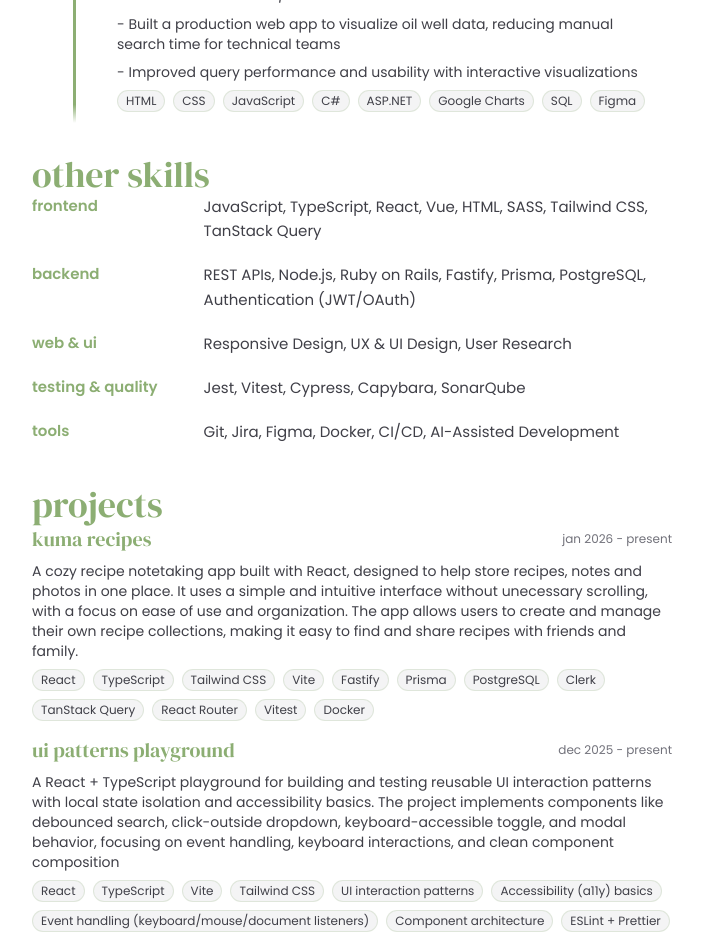
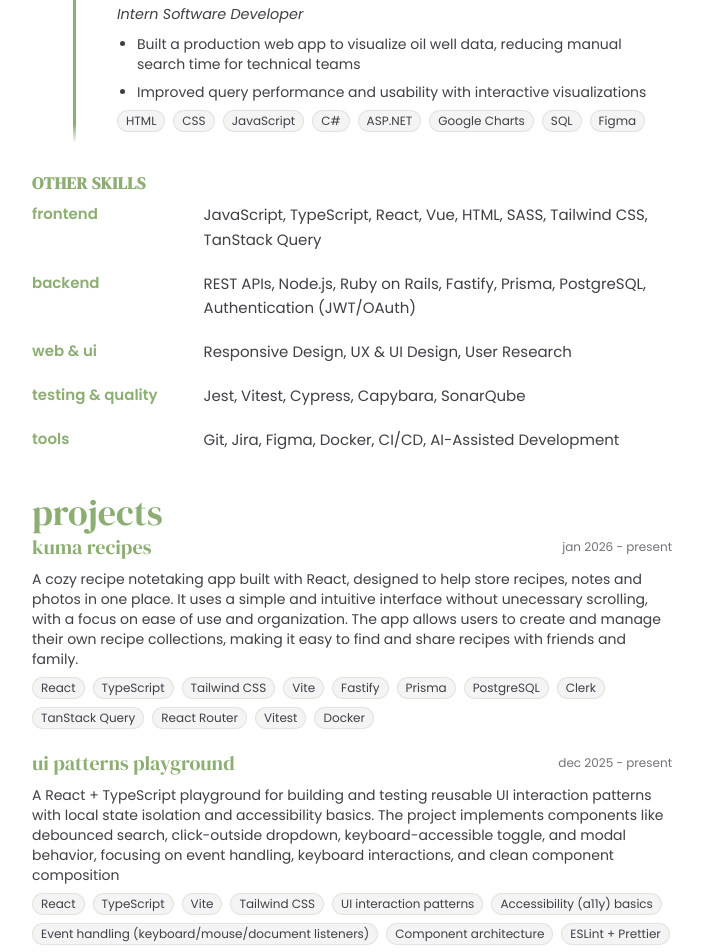
Before and after one commit to Jennykuma/portfolio-site-v2, a React (Vite) app: page / in a window 1280 px wide. Shown: the part 1580-2532 px from the top of the page, without its empty margins (288-991 px from the left). Built offline with nearby package versions, Linux system fonts and the light colour scheme.

Commit message:
Clean up

```diff
--- a/eslint.config.js
+++ b/eslint.config.js
@@ -3,10 +3,10 @@
 import reactRefresh from "eslint-plugin-react-refresh";
 import { defineConfig, globalIgnores } from "eslint/config";
 import globals from "globals";
+import prettier from "eslint-config-prettier";
 import tseslint from "typescript-eslint";
 
 export default defineConfig([
-    // 👇 Replace your old .eslintignore with this
     globalIgnores(["dist", "node_modules", "coverage"]),
 
     {
@@ -23,7 +23,6 @@
             globals: globals.browser,
         },
         rules: {
-            // Recommended small tweaks
             "no-unused-vars": "off",
             "@typescript-eslint/no-unused-vars": [
                 "warn",
--- a/index.html
+++ b/index.html
@@ -22,6 +22,6 @@
 			id="root"
 			class="bg-white text-zinc-700 dark:bg-zinc-800 dark:text-gray-200 min-h-screen py-2"
 		></div>
-		<script type="module" src="/src/main.jsx"></script>
+		<script type="module" src="/src/main.tsx"></script>
 	</body>
 </html>
--- a/src/App.css
+++ /dev/null
@@ -1,6 +0,0 @@
-#root {
-	max-width: 1280px;
-	margin: 0 auto;
-	padding: 2rem;
-	text-align: center;
-}
--- a/src/App.tsx
+++ b/src/App.tsx
@@ -4,8 +4,6 @@
 import Experience from './components/Experience';
 import Projects from './components/Projects';
 import Photos from './components/Photos';
-import './styles/tailwind.css';
-import './styles/main.scss';
 
 const App = () => {
 	return (
--- a/src/components/About.tsx
+++ b/src/components/About.tsx
@@ -1,7 +1,7 @@
 const About = () => {
 	return (
 		<section id='about'>
-			<span className='font-serif-display text-4xl text-sage'>about me</span>
+			<h2 className='font-serif-display text-4xl text-sage'>about me</h2>
 			<p className='text-zinc-700 dark:text-gray-300'>
 				Hey there! I’m a UI developer at Cisco who loves building clean, thoughtful
 				interfaces. I’m equally curious about the UX side—digging into design choices,
@@ -17,7 +17,7 @@
 				go—and I care about the little details, whether it’s a button hover state or a
 				perfectly golden cookie!
 			</p>
-			<img src='/images/river.jpg' className='mt-5' />
+			<img src='/images/river.jpg' alt='River landscape' className='mt-5' />
 		</section>
 	);
 };
--- a/src/components/EmblaCarousel.tsx
+++ b/src/components/EmblaCarousel.tsx
@@ -5,11 +5,9 @@
 
 type PropType = {
 	slides: Array<Slide>;
-	// options?: EmblaOptionsType;
 };
 
 const EmblaCarousel = (props: PropType) => {
-	// const { slides, options } = props;
 	const { slides } = props;
 	const [emblaRef, emblaApi] = useEmblaCarousel({ loop: true });
 
@@ -33,7 +31,12 @@
 				</div>
 			</div>
 			<div className='embla-buttons'>
-				<button className='embla-prev' onClick={scrollPrev}>
+				<button
+					type='button'
+					aria-label='Previous photo'
+					className='embla-prev'
+					onClick={scrollPrev}
+				>
 					<svg
 						className='w-5 h-5 fill-current'
 						xmlns='http://www.w3.org/2000/svg'
@@ -42,7 +45,12 @@
 						<path d='M165.66,202.34a8,8,0,0,1-11.32,11.32l-80-80a8,8,0,0,1,0-11.32l80-80a8,8,0,0,1,11.32,11.32L91.31,128Z'></path>
 					</svg>
 				</button>
-				<button className='embla-next' onClick={scrollNext}>
+				<button
+					type='button'
+					aria-label='Next photo'
+					className='embla-next'
+					onClick={scrollNext}
+				>
 					<svg
 						className='w-5 h-5 fill-current'
 						xmlns='http://www.w3.org/2000/svg'
--- a/src/components/Experience.tsx
+++ b/src/components/Experience.tsx
@@ -3,7 +3,7 @@
 const Experience = () => {
 	return (
 		<section id='experience'>
-			<span className='font-serif-display text-4xl text-sage'>experience</span>
+			<h2 className='font-serif-display text-4xl text-sage'>experience</h2>
 			<div className='timeline'>
 				{experience.map((job: ExperienceItem) => (
 					<div key={`${job.company}-${job.period}`} className='node'>
@@ -15,13 +15,13 @@
 							<p className='role'>
 								<i>{job.role}</i>
 							</p>
-							<ul className='description'>
+							<ul className='description list-disc pl-5'>
 								{job.description.map((item, i) => (
 									<li
 										key={i}
 										className='mt-2 text-sm text-zinc-700 dark:text-gray-300'
 									>
-										- {item}
+										{item}
 									</li>
 								))}
 							</ul>
@@ -45,9 +45,9 @@
 					</div>
 				))}
 			</div>
-			<div className='other-skills'>
-				<div className='font-serif-display text-4xl text-sage'>other skills</div>
-				<div className='other-skills-grid'>
+				<div className='other-skills'>
+					<h3 className='font-serif-display text-4xl text-sage'>other skills</h3>
+					<div className='other-skills-grid'>
 					{otherSkills.map((group) => (
 						<div key={group.category} className='other-skills-row'>
 							<span className='label'>{group.category}</span>
--- a/src/components/GetInTouch.tsx
+++ b/src/components/GetInTouch.tsx
@@ -1,7 +1,7 @@
 const GetInTouch = () => {
 	return (
 		<section id='get-in-touch' className='border-zinc-200 dark:border-zinc-700'>
-			<span className='font-serif-display text-4xl text-sage'>get in touch</span>
+			<h2 className='font-serif-display text-4xl text-sage'>get in touch</h2>
 
 			<div className='flex flex-col gap-3'>
 				<a
--- a/src/components/Nav.tsx
+++ b/src/components/Nav.tsx
@@ -2,7 +2,7 @@
 
 const Nav = () => {
 	const html = document.documentElement;
-	const [theme, setTheme] = useState(html.classList[0]);
+	const [theme, setTheme] = useState(html.classList.contains('dark') ? 'dark' : 'light');
 	const [spinning, setSpinning] = useState(false);
 
 	const changeTheme = () => {
@@ -59,6 +59,8 @@
 						photos
 					</a>
 					<button
+						type='button'
+						aria-label='Toggle dark mode'
 						className='relative w-6 h-6 cursor-pointer text-zinc-600 hover:text-sage dark:text-zinc-300 bottom-1'
 						onClick={changeTheme}
 					>
--- a/src/components/Photos.tsx
+++ b/src/components/Photos.tsx
@@ -1,9 +1,5 @@
 import EmblaCarousel from './EmblaCarousel';
 import type { Slide } from '../types/types';
-
-// const OPTIONS: EmblaOptionsType = {};
-// const SLIDE_COUNT = 5;
-// const SLIDES = Array.from(Array(SLIDE_COUNT).keys());
 
 const SLIDES: Array<Slide> = [
 	{
@@ -39,7 +35,7 @@
 const Photos = () => {
 	return (
 		<section id='photos'>
-			<span className='font-serif-display text-4xl text-sage'>photos</span>
+			<h2 className='font-serif-display text-4xl text-sage'>photos</h2>
 			<EmblaCarousel slides={SLIDES} />
 		</section>
 	);
--- a/src/components/Projects.tsx
+++ b/src/components/Projects.tsx
@@ -3,7 +3,7 @@
 const Projects = () => {
 	return (
 		<section id='projects' className='projects'>
-			<span className='font-serif-display text-4xl text-sage'>projects</span>
+			<h2 className='font-serif-display text-4xl text-sage'>projects</h2>
 			{projects.map((project: projectItem) => (
 				<div className='project' key={project.title}>
 					<div className='flex justify-between items-center'>
--- a/src/styles/main.scss
+++ b/src/styles/main.scss
@@ -159,8 +159,8 @@
 
 .projects {
 	.project + .project {
-		margin-top: 15px;
-		margin-bottom: 15px;
+		margin-top: 20px;
+		margin-bottom: 20px;
 	}
 }
 
```
